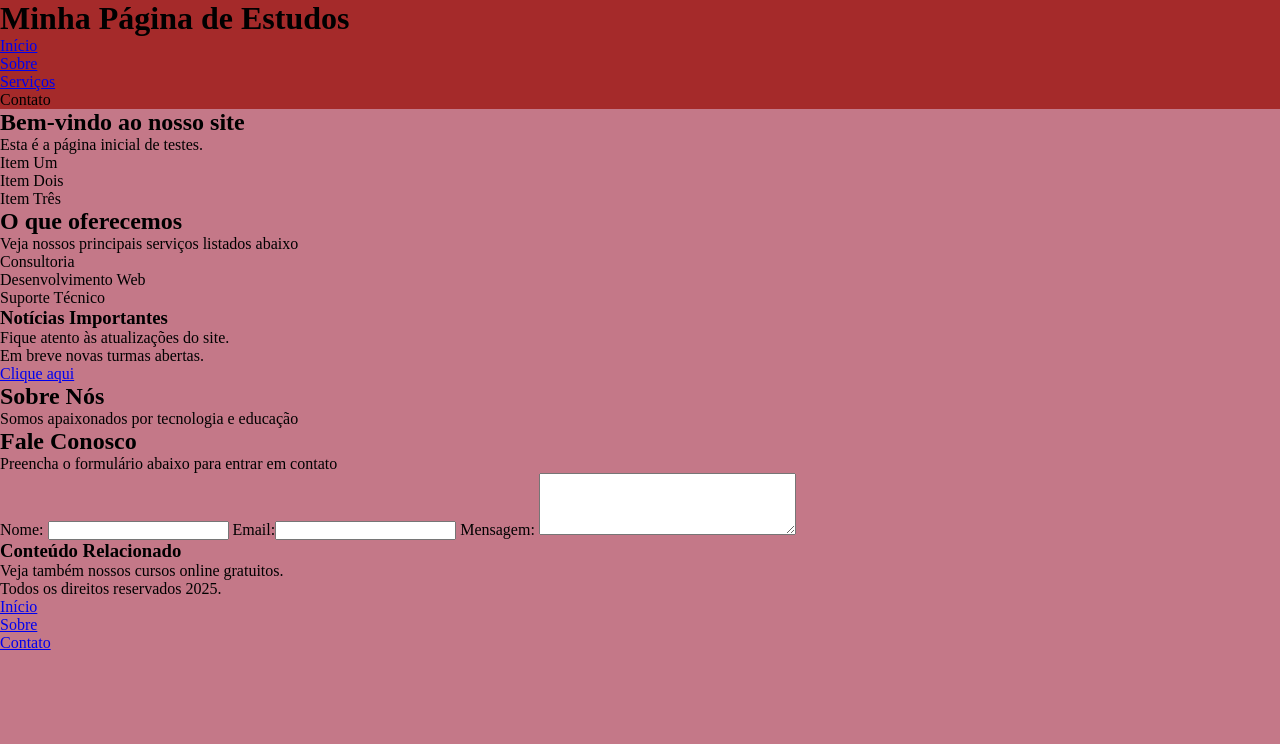
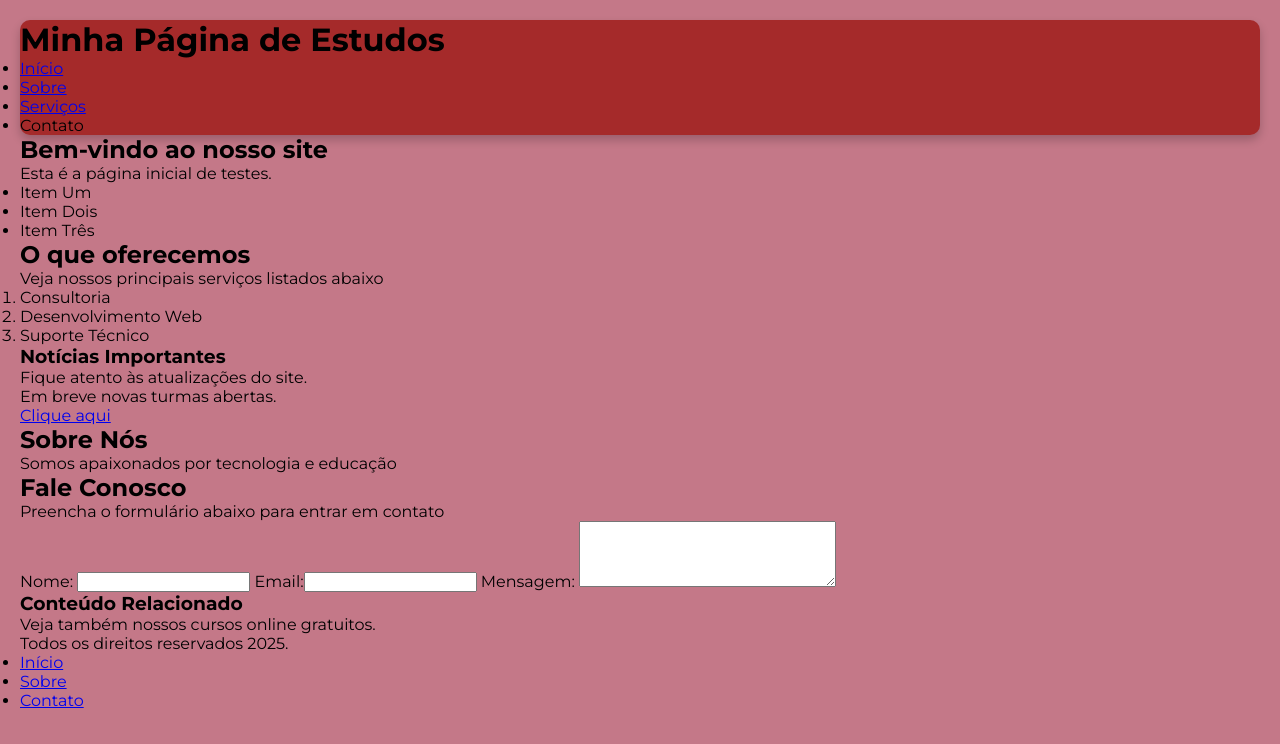
Before and after one commit to luisfelipeandrade19/Avanti---FullStack-Basico, a plain HTML site: page index.html in a window 1280 px wide. Drawn offline with Linux system fonts and the light colour scheme.

Commit message:
Adicionando Fonte

```diff
--- a/index.html
+++ b/index.html
@@ -9,6 +9,9 @@
 <!-- Faltou fechamento em title-->
     <title>Exemplo de Estrutura HTML</title>
 <!-- Faltou fechamento no head -->
+    <style>
+        @import url('https://fonts.googleapis.com/css2?family=Montserrat:wght@100..900&display=swap');
+    </style>
 <head/>
 <body>
 
--- a/style.css
+++ b/style.css
@@ -1,12 +1,24 @@
+
+.montserrat{
+  font-family: "Montserrat", sans-serif;
+  font-optical-sizing: auto;
+  font-weight: 100;
+  font-style: normal;
+}
+
 *{
     margin: 0;
     padding: 0;
+    font-family: Montserrat;
 }
 body{
     background-color: rgb(196, 120, 136);
-    width: 100vw;
-    height: 100vh;
+    width: auto;
+    height: 100%;
+    padding: 20px;
 }
 header{
     background-color: brown;
+    border-radius: 10px;
+    box-shadow: 0px 5px 10px rgba(0, 0, 0, 0.212);
 }
```
